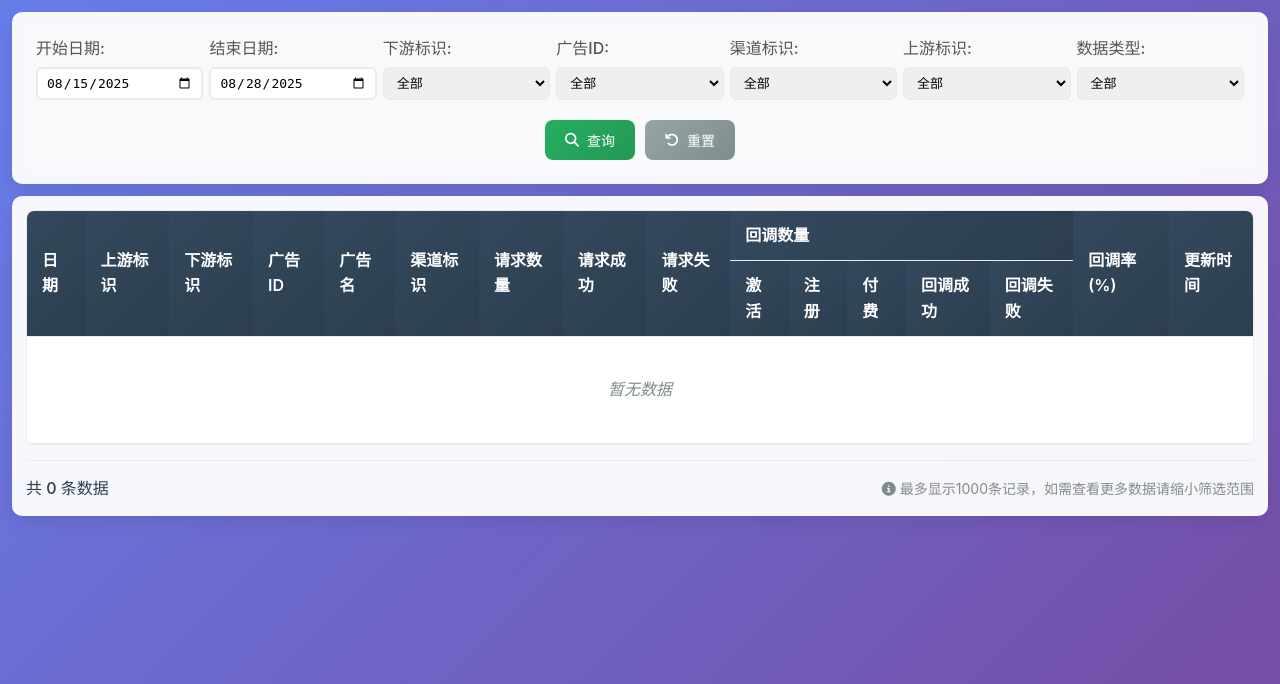
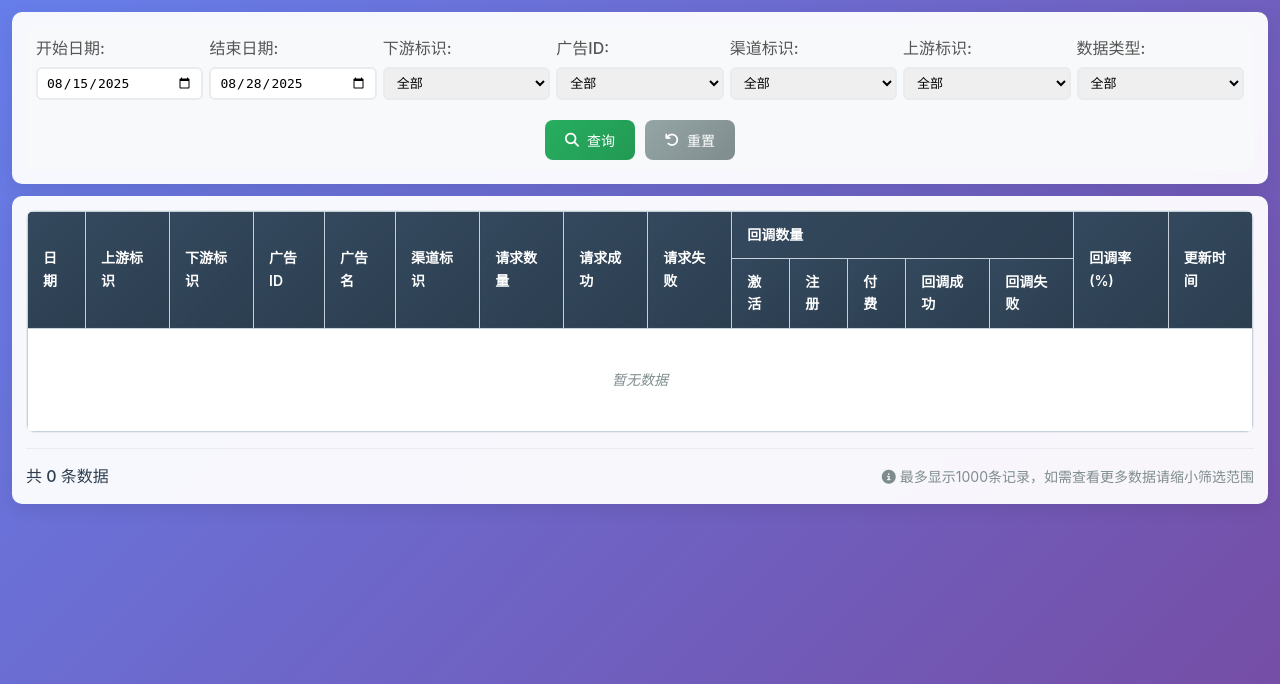
Before and after one commit to issj6/adData, a Flask app: page / in a window 1280 px wide. Shown: the top 684 px of the page. Run offline with Flask 3, Linux system fonts and the light colour scheme; data comes from the database, SQL or seed files in the repository; data that the repository does not hold is empty.

Commit message:
增加表格线

```diff
--- a/frontend/static/css/style.css
+++ b/frontend/static/css/style.css
@@ -291,13 +291,15 @@ section h2 i {
     width: 100%;
     border-collapse: collapse;
     background: white;
+    border: 1px solid #c5d0db; /* 外边框（更深色以增强对比） */
 }
 
 .data-table th,
 .data-table td {
     padding: 12px 15px;
     text-align: left;
-    border-bottom: 1px solid #e9ecef;
+    border: 1px solid #c5d0db; /* 单元格完整网格线（横竖）更明显 */
+    font-size: 14px; /* 统一表格字体大小 */
 }
 
 .data-table th {
@@ -310,7 +312,7 @@ section h2 i {
 }
 
 .data-table tr:hover {
-    background: #e3f2fd !important;
+    background: #D2E8FB !important; /* 比 #E6F2FC 更深一点 */
 }
 
 .data-table .number {
@@ -327,7 +329,7 @@ section h2 i {
 
 /* 日期分组背景色 */
 .data-table tr.date-group-odd {
-    background: #e9ecef;
+    background: #E6F2FC; /* 交替背景色 */
 }
 
 .data-table tr.date-group-even {
```
